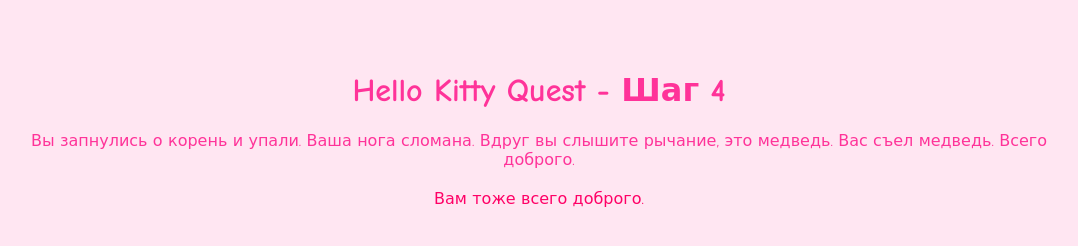
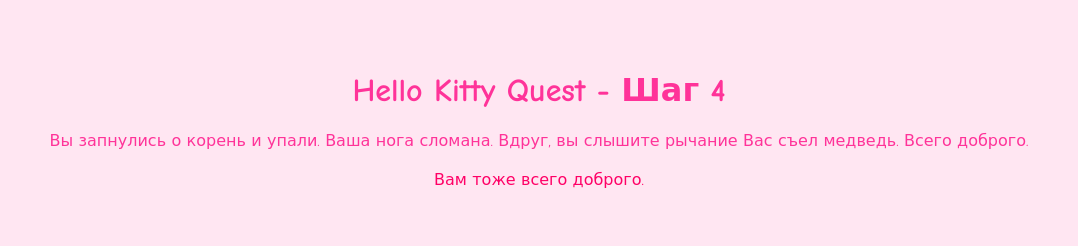
Before and after one commit to Shubkin1isp22/lb_6, a plain HTML site: page LB_6_Shubkin_1ISP_22_1/pages/step14.html in a window 1280 px wide. Shown: the whole page, without its empty margins (101-1179 px from the left). Drawn offline with Linux system fonts and the light colour scheme.

Commit message:
подкорректировал формулировку в step14

```diff
--- a/LB_6_Shubkin_1ISP_22_1/pages/step14.html
+++ b/LB_6_Shubkin_1ISP_22_1/pages/step14.html
@@ -9,7 +9,7 @@
 <body>
     <div class="container">
         <h1>Hello Kitty Quest - Шаг 4</h1>
-        <p>Вы запнулись о корень и упали. Ваша нога сломана. Вдруг вы слышите рычание, это медведь. Вас съел медведь. Всего доброго.</p>
+        <p>Вы запнулись о корень и упали. Ваша нога сломана. Вдруг, вы слышите рычание Вас съел медведь. Всего доброго.</p>
         <ul>
             <li><a href="/index.html">Вам тоже всего доброго.</a></li>
 
```
